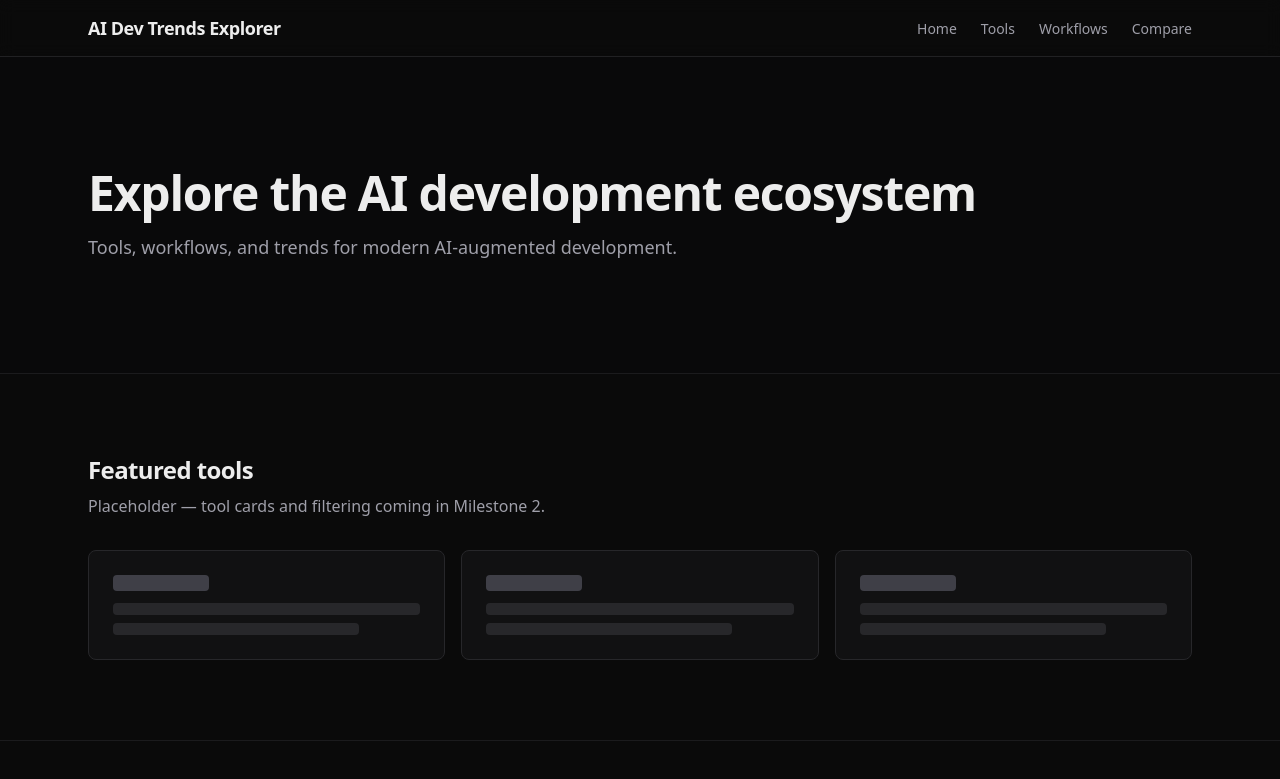
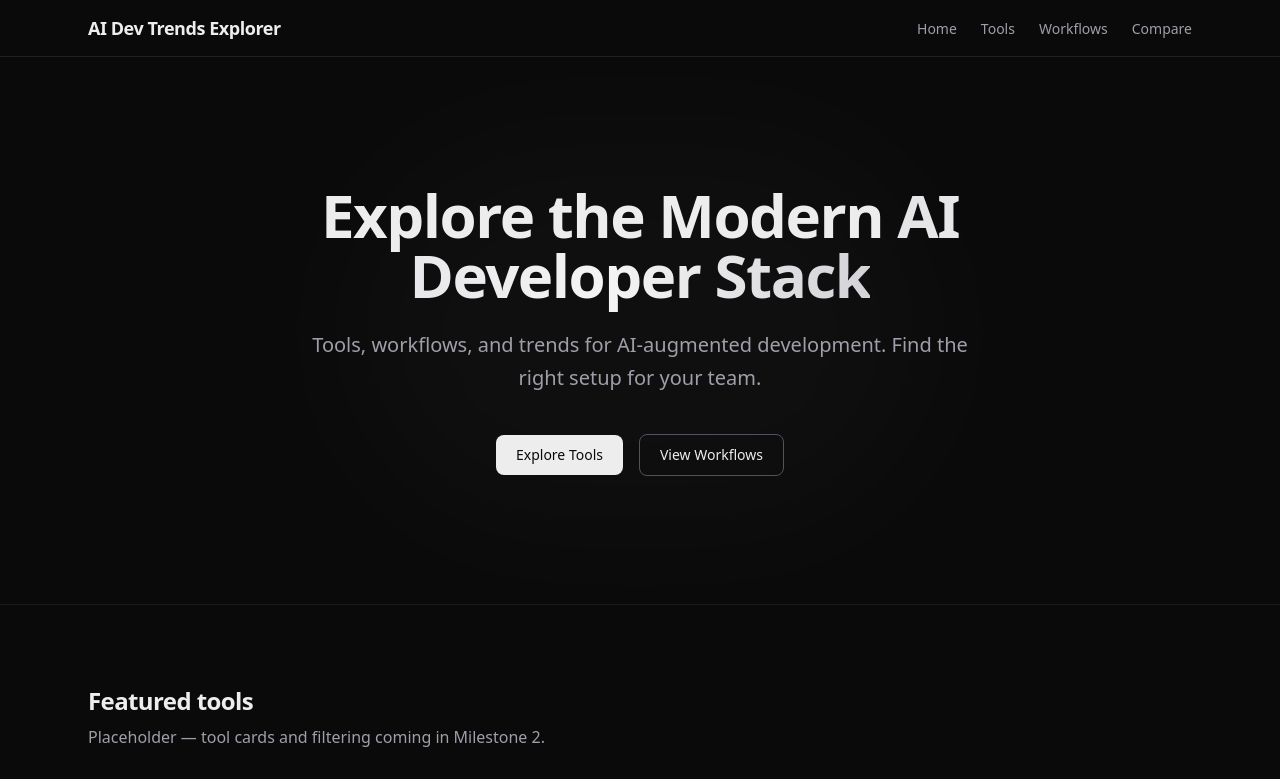
Before and after one commit to ian-schwartz/ai-dev-trends-explorer, a Next.js app: page / in a window 1280 px wide. Shown: the top 779 px of the page. Built offline with nearby package versions, Linux system fonts and the light colour scheme.

Commit message:
style: redesign homepage hero section

```diff
--- a/src/components/home/HeroSection.tsx
+++ b/src/components/home/HeroSection.tsx
@@ -1,14 +1,50 @@
+"use client";
+
+import Link from "next/link";
+import { motion } from "framer-motion";
+
 export function HeroSection() {
   return (
-    <section className="border-b border-zinc-800/60 bg-zinc-950/50 py-20 sm:py-28">
-      <div className="mx-auto max-w-6xl px-4 sm:px-6">
-        <h1 className="text-4xl font-bold tracking-tight text-foreground sm:text-5xl">
-          Explore the AI development ecosystem
+    <section className="relative overflow-hidden border-b border-zinc-800/60 py-24 sm:py-32">
+      {/* Subtle gradient glow */}
+      <div
+        className="pointer-events-none absolute inset-0 opacity-40"
+        aria-hidden
+      >
+        <div className="absolute left-1/2 top-1/2 h-[24rem] w-[36rem] -translate-x-1/2 -translate-y-1/2 rounded-full bg-zinc-600/20 blur-3xl" />
+      </div>
+
+      <motion.div
+        className="relative mx-auto max-w-4xl px-4 text-center sm:px-6"
+        initial={{ opacity: 0, y: 12 }}
+        animate={{ opacity: 1, y: 0 }}
+        transition={{ duration: 0.4, ease: [0.25, 0.1, 0.25, 1] }}
+      >
+        <h1 className="text-4xl font-bold tracking-tight text-foreground sm:text-5xl lg:text-6xl">
+          Explore the Modern{" "}
+          <span className="bg-gradient-to-r from-zinc-200 via-zinc-100 to-zinc-300 bg-clip-text text-transparent">
+            AI Developer Stack
+          </span>
         </h1>
-        <p className="mt-4 max-w-2xl text-lg text-zinc-400">
-          Tools, workflows, and trends for modern AI-augmented development.
+        <p className="mx-auto mt-6 max-w-2xl text-lg leading-relaxed text-zinc-400 sm:text-xl">
+          Tools, workflows, and trends for AI-augmented development. Find the
+          right setup for your team.
         </p>
-      </div>
+        <div className="mt-10 flex flex-col items-center justify-center gap-3 sm:flex-row sm:gap-4">
+          <Link
+            href="/tools"
+            className="inline-flex w-full items-center justify-center rounded-lg bg-foreground px-5 py-2.5 text-sm font-medium text-background transition-colors hover:bg-zinc-200 sm:w-auto"
+          >
+            Explore Tools
+          </Link>
+          <Link
+            href="/workflows"
+            className="inline-flex w-full items-center justify-center rounded-lg border border-zinc-600 bg-transparent px-5 py-2.5 text-sm font-medium text-foreground transition-colors hover:border-zinc-500 hover:bg-zinc-800/50 sm:w-auto"
+          >
+            View Workflows
+          </Link>
+        </div>
+      </motion.div>
     </section>
   );
 }
```
